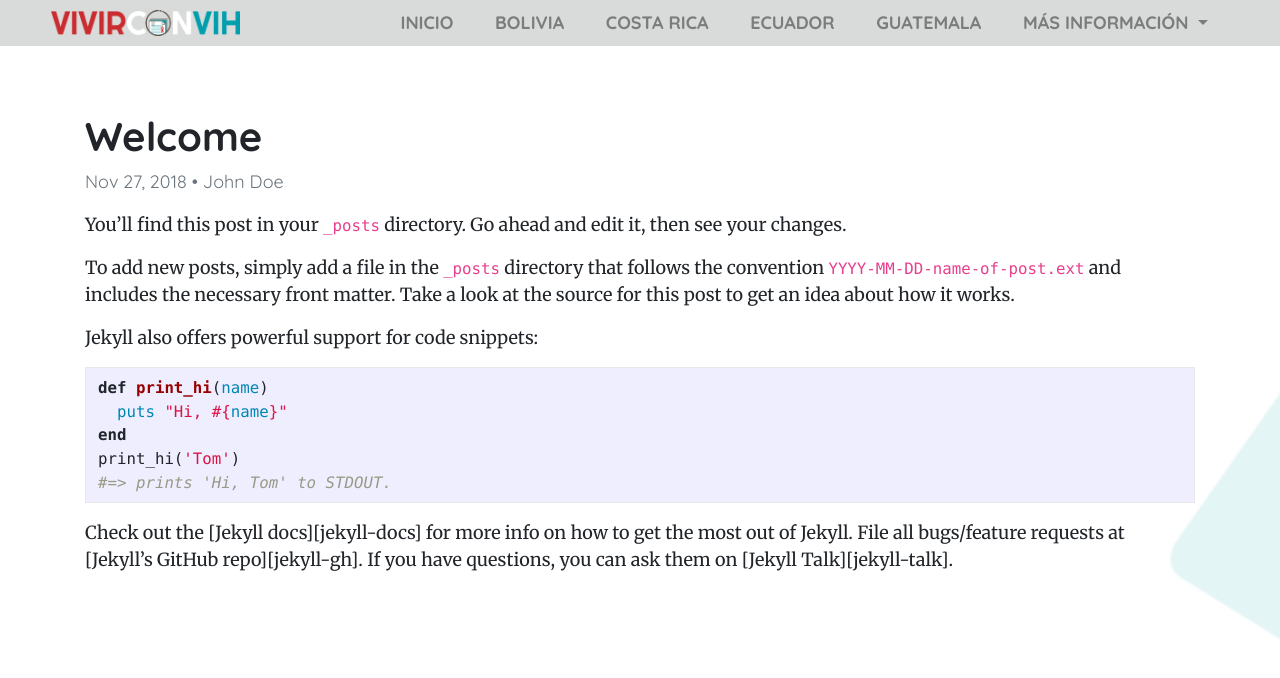
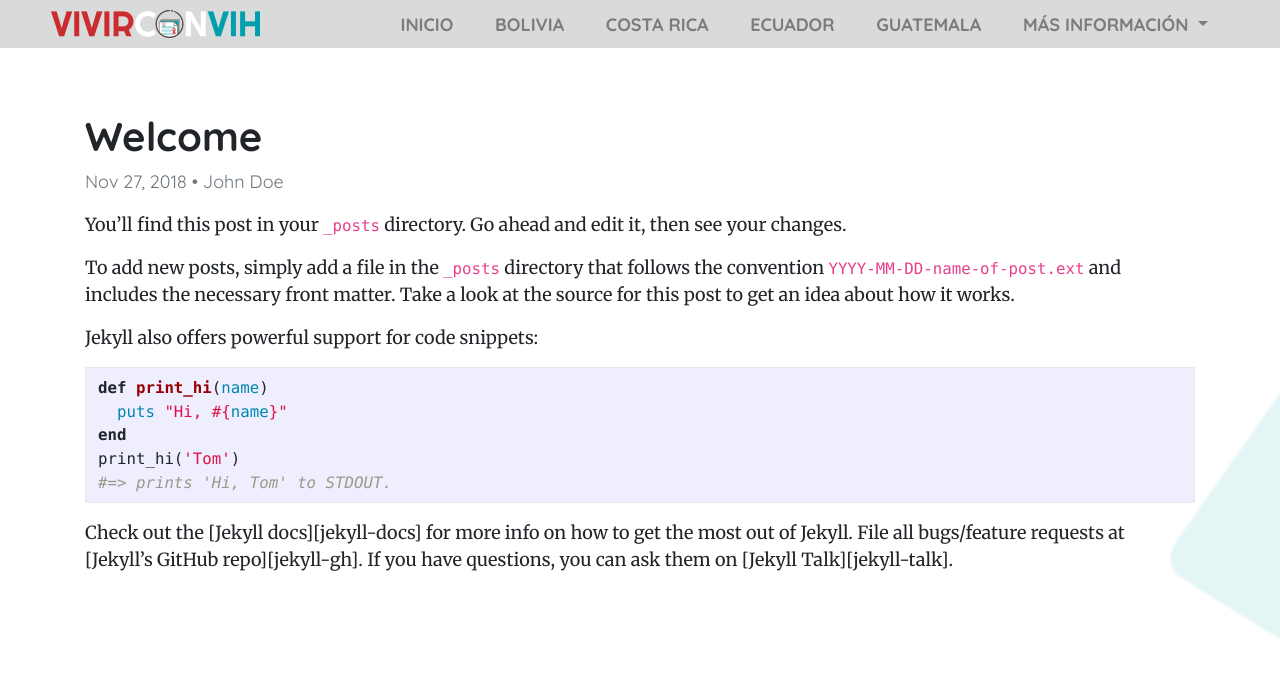
Before and after one commit to ProjectPODER/VivirConVIH_landing, a Jekyll site: the page built from collections/_posts/2018-11-27-welcome.md, in a window 1280 px wide. Shown: the top 678 px of the page. Built offline with Jekyll 4.4.1, drawn with Linux system fonts in a browser that asks for light colours.

Commit message:
Update _navbar.scss

```diff
--- a/_sass/_navbar.scss
+++ b/_sass/_navbar.scss
@@ -11,6 +11,7 @@
 .navbar-brand img {
     width: 100%;
     padding: 5px 20px 5px 0;
+    box-sizing: content-box;
 }
 
 .navbar-light .navbar-nav .show > .nav-link, .navbar-light .navbar-nav .active > .nav-link, .navbar-light .navbar-nav .nav-link.show, .navbar-light .navbar-nav .nav-link.active {
```
